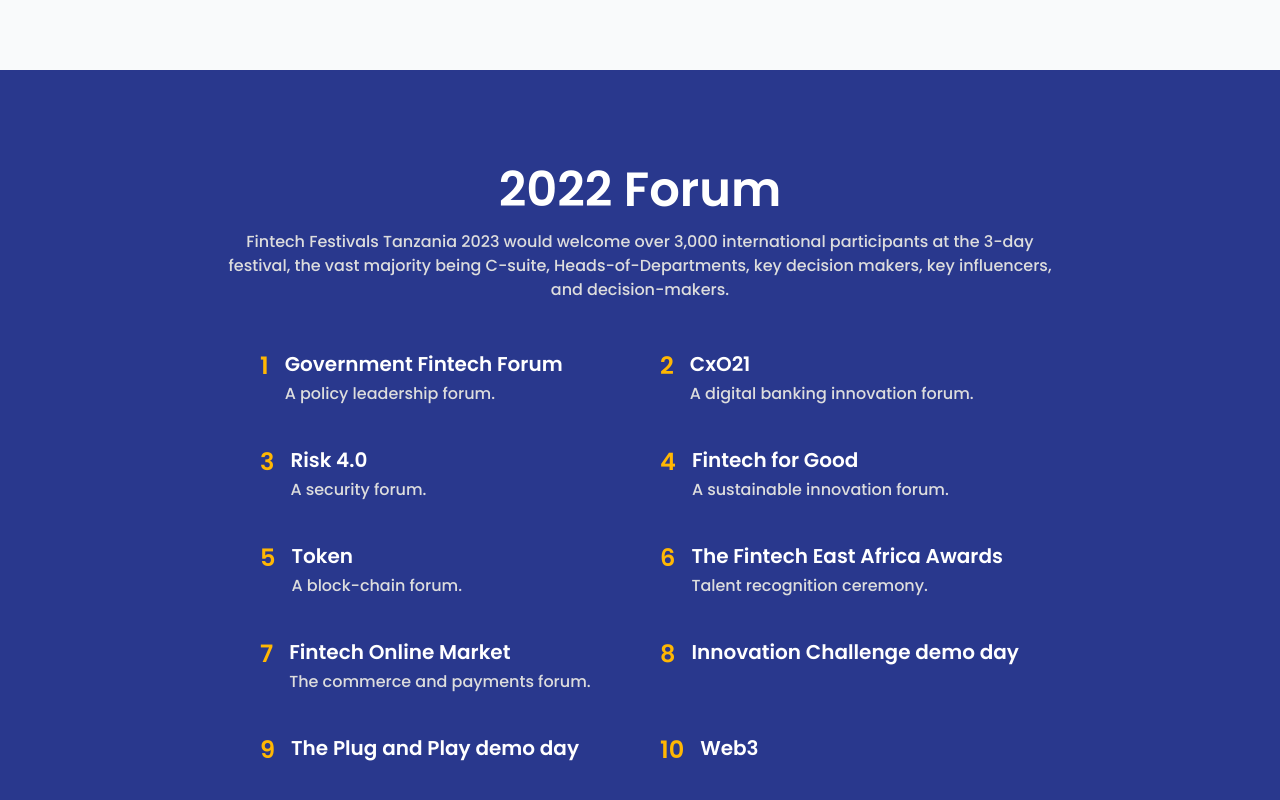
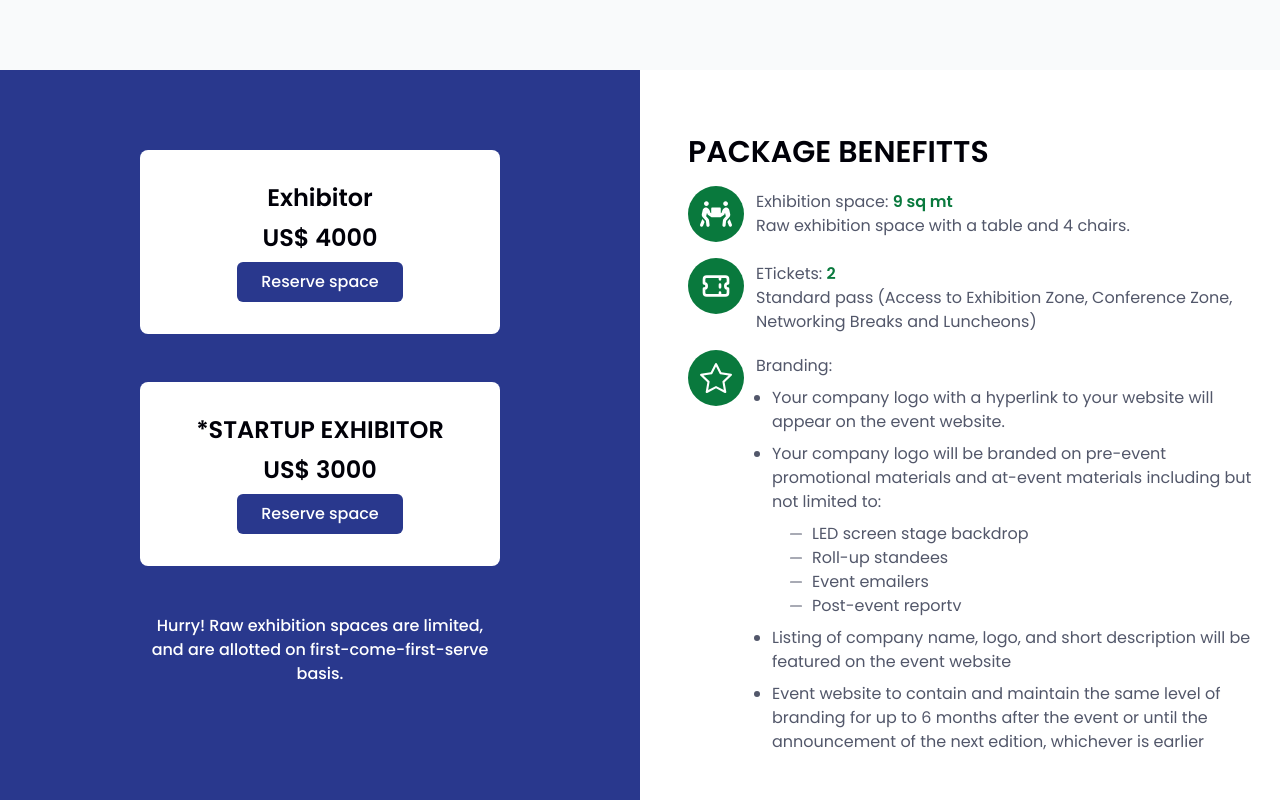
Before and after one commit to hellensoft/fintech, a React (Create React App) app: page / in a window 1280 px wide. Shown: the part 2680-3480 px from the top of the page. Built offline with nearby package versions, Linux system fonts and the light colour scheme.

Commit message:
feat: home pricing sections

```diff
--- /dev/null
+++ b/src/components/SponserPrices.tsx
@@ -0,0 +1,163 @@
+import { FC } from "react";
+import { Link } from "react-router-dom";
+import { FaPeopleCarry } from "react-icons/fa";
+import { HiOutlineTicket } from "react-icons/hi";
+import { BsStar, BsDashLg } from "react-icons/bs";
+
+interface ISponserPrices {}
+
+const prices = [
+	{
+		name: "Exhibitor",
+		price: 4000,
+	},
+	{
+		name: "*STARTUP EXHIBITOR",
+		price: 3000,
+	},
+];
+
+const SponserPrices: FC<ISponserPrices> = () => {
+	return (
+		<div className="grid lg:grid-cols-2">
+			<div className="pl-[calc(((100vw-1280px)/2))] py-20 bg-bluePrimary">
+				<div className="px-4">
+					<div className="lg:max-w-[360px] mx-auto space-y-12">
+						<div className="space-y-12 md:space-x-0 items-center lg:space-y-12 flex flex-col md:flex-row lg:flex-col space-x-0 md:space-x-4 lg:space-x-0">
+							{prices.map((price, index) => (
+								<div
+									className="bg-white max-w-[360px] w-full mx-auto p-8 flex flex-col items-center rounded-lg space-y-2"
+									key={index}
+								>
+									<h3 className="font-semibold text-blackPrimary text-2xl">
+										{price.name}
+									</h3>
+									<h1 className="font-semibold text-blackPrimary text-2xl">
+										US$ {price.price}
+									</h1>
+									<Link
+										className="font-medium bg-bluePrimary hover:bg-greenPrimary duration-300 py-2 px-6 rounded-md text-white"
+										to="/enquiry"
+									>
+										Reserve space
+									</Link>
+								</div>
+							))}
+						</div>
+						<p className="text-white text-center font-medium">
+							Hurry! Raw exhibition spaces are limited, and are
+							allotted on first-come-first-serve basis.
+						</p>
+					</div>
+				</div>
+			</div>
+			<div className="pr-[calc(((100vw-1280px)/2))] py-16 md:pl-8">
+				<div className="px-4">
+					<h1 className="text-2xl lg:text-3xl font-semibold text-blackPrimary mb-4">
+						PACKAGE BENEFITTS
+					</h1>
+					<div className="space-y-4">
+						<div className="flex items-start space-x-3">
+							<div className="bg-greenPrimary rounded-full p-2 xs:p-3">
+								<FaPeopleCarry className="w-4 xs:w-8 h-4 xs:h-8 text-white" />
+							</div>
+							<div className="mt-1">
+								<p className="text-grayText text-sm xs:text-base">
+									Exhibition space:{" "}
+									<span className="text-greenPrimary font-semibold">
+										9 sq mt
+									</span>
+								</p>
+								<p className="text-grayText text-sm xs:text-base">
+									Raw exhibition space with a table and 4
+									chairs.
+								</p>
+							</div>
+						</div>
+						<div className="flex items-start space-x-3">
+							<div className="bg-greenPrimary rounded-full p-2 xs:p-3">
+								<HiOutlineTicket className="w-4 xs:w-8 h-4 xs:h-8 text-white" />
+							</div>
+							<div className="mt-1">
+								<p className="text-grayText text-sm xs:text-base">
+									ETickets:{" "}
+									<span className="text-greenPrimary font-semibold">
+										2
+									</span>
+								</p>
+								<p className="text-grayText text-sm xs:text-base">
+									Standard pass (Access to Exhibition Zone,
+									Conference Zone, Networking Breaks and
+									Luncheons)
+								</p>
+							</div>
+						</div>
+						<div className="flex items-start space-x-3">
+							<div className="bg-greenPrimary rounded-full p-2 xs:p-3">
+								<BsStar className="w-4 xs:w-8 h-4 xs:h-8 text-white" />
+							</div>
+							<div className="mt-1">
+								<p className="text-grayText text-sm xs:text-base">
+									Branding:
+								</p>
+								<ul className="list-disc ml-4 mt-2 space-y-2">
+									<li className="text-grayText text-sm xs:text-base">
+										Your company logo with a hyperlink to
+										your website will appear on the event
+										website.
+									</li>
+									<li className="text-grayText text-sm xs:text-base">
+										Your company logo will be branded on
+										pre-event promotional materials and
+										at-event materials including but not
+										limited to:
+									</li>
+									<div className="ml-4 my-2">
+										<div className="flex items-center space-x-2">
+											<BsDashLg className="text-grayText" />
+											<span className="text-grayText text-sm xs:text-base">
+												LED screen stage backdrop
+											</span>
+										</div>
+										<div className="flex items-center space-x-2">
+											<BsDashLg className="text-grayText" />
+											<span className="text-grayText text-sm xs:text-base">
+												Roll-up standees
+											</span>
+										</div>
+										<div className="flex items-center space-x-2">
+											<BsDashLg className="text-grayText" />
+											<span className="text-grayText text-sm xs:text-base">
+												Event emailers
+											</span>
+										</div>
+										<div className="flex items-center space-x-2">
+											<BsDashLg className="text-grayText" />
+											<span className="text-grayText text-sm xs:text-base">
+												Post-event reportv
+											</span>
+										</div>
+									</div>
+									<li className="text-grayText text-sm xs:text-base">
+										Listing of company name, logo, and short
+										description will be featured on the
+										event website
+									</li>
+									<li className="text-grayText text-sm xs:text-base">
+										Event website to contain and maintain
+										the same level of branding for up to 6
+										months after the event or until the
+										announcement of the next edition,
+										whichever is earlier
+									</li>
+								</ul>
+							</div>
+						</div>
+					</div>
+				</div>
+			</div>
+		</div>
+	);
+};
+
+export default SponserPrices;
--- a/src/containers/Layout.tsx
+++ b/src/containers/Layout.tsx
@@ -9,11 +9,11 @@ interface ILayout {
 }
 
 const Layout: FC<ILayout> = ({ children }) => {
-	const location = useLocation();
+	const { pathname } = useLocation();
 
 	useEffect(() => {
 		window.scrollTo(0, 0);
-	}, [location]);
+	}, [pathname]);
 
 	return (
 		<div className="relative">
--- a/src/data/topNav.json
+++ b/src/data/topNav.json
@@ -63,7 +63,7 @@
 	},
 	{
 		"name": "Awards",
-		"link": "https://awards.co.tz/",
+		"link": "/apply-speaker",
 		"multiple": false,
         "external": true,
 		"end": false
--- a/src/pages/Home.tsx
+++ b/src/pages/Home.tsx
@@ -2,6 +2,7 @@ import { FC } from "react";
 // import Exhibitors from "../components/Exhibitors";
 import Forum from "../components/Forum";
 import SectionWrapper from "../components/SectionWrapper";
+import SponserPrices from "../components/SponserPrices";
 // import Sponsers from "../components/Sponsers";
 import Statistics from "../components/Statistics";
 import TicketCards from "../components/TicketCards";
@@ -44,7 +45,8 @@ const Home: FC<IHome> = () => {
 				</div>
 			</SectionWrapper>
 			{/* <Sponsers /> */}
-            <TicketCards />
+			<TicketCards />
+			<SponserPrices />
 			<Forum />
 			<WhoAttends />
 			{/* <Exhibitors /> */}
```
Also changed, not shown: src/pages/Enquiry.tsx (+6 -4 lines), progress.txt, 12 other files (tests, documents, lock files or other folders).
